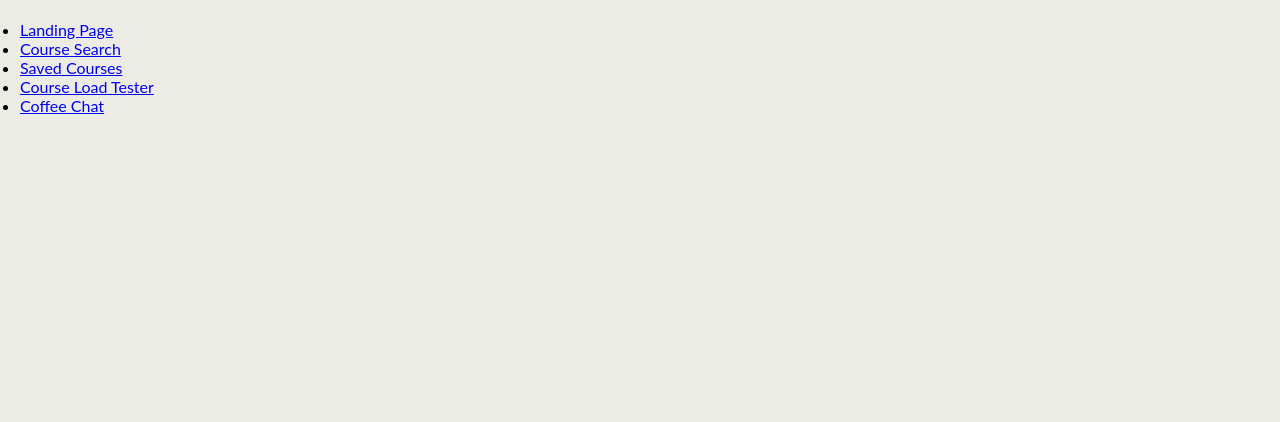
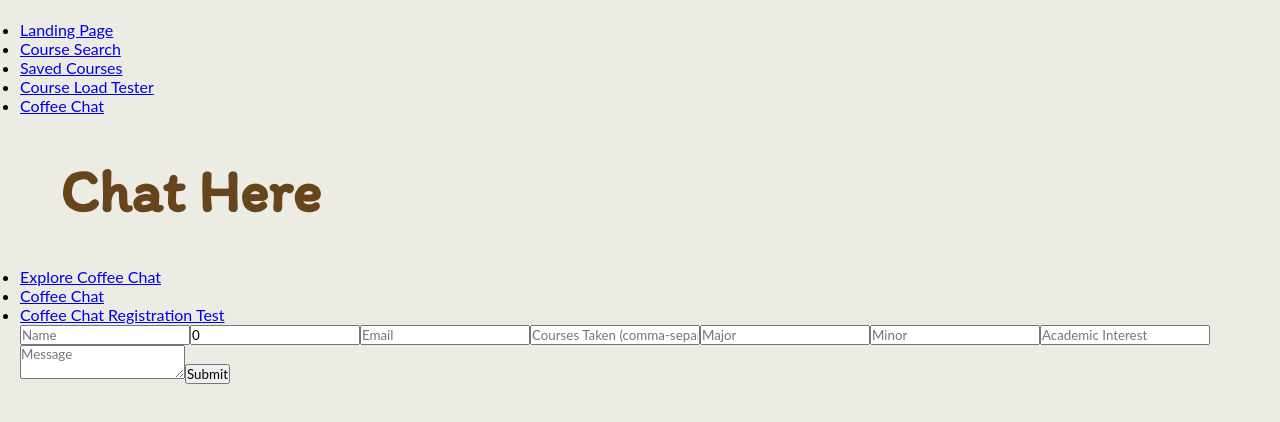
Before and after one commit to dali-lab/wisp25, a React (Vite) app: page /coffeechat/registercoffeechattest in a window 1280 px wide. Shown: the top 422 px of the page. Built offline with nearby package versions, Linux system fonts and the light colour scheme.

Commit message:
created a placeholder form to add posting functionality to app

```diff
--- a/src/screens/App.tsx
+++ b/src/screens/App.tsx
@@ -1,12 +1,13 @@
-import React from 'react';
-import { BrowserRouter as Router, Routes, Route, Link } from 'react-router-dom';
-import LandingPage from '../screens/LandingPage/LandingPage';
-import CourseSearch from '../screens/CourseSearch';
-import SavedCourses from '../screens/SavedCourses';
-import CourseLoadTester from '../screens/CourseLoadTester';
-import CoffeeChat from '../screens/CoffeeChat/CoffeeChat';
-import ExploreCoffeeChat from '../screens/CoffeeChat/ExploreCoffeeChat';
-import RegisterCoffeeChat from '../screens/CoffeeChat/RegisterCoffeeChat';
+import React from "react";
+import { BrowserRouter as Router, Routes, Route, Link } from "react-router-dom";
+import LandingPage from "../screens/LandingPage/LandingPage";
+import CourseSearch from "../screens/CourseSearch";
+import SavedCourses from "../screens/SavedCourses";
+import CourseLoadTester from "../screens/CourseLoadTester";
+import CoffeeChat from "../screens/CoffeeChat/CoffeeChat";
+import ExploreCoffeeChat from "../screens/CoffeeChat/ExploreCoffeeChat";
+import RegisterCoffeeChat from "../screens/CoffeeChat/RegisterCoffeeChat";
+import RegisterPlaceholder from "../screens/CoffeeChat/RegisterPlaceholder";
 
 const App: React.FC = () => {
   return (
@@ -37,8 +38,9 @@ const App: React.FC = () => {
           <Route path="/savedCourses" element={<SavedCourses />} />
           <Route path="/courseloadtester" element={<CourseLoadTester />} />
           <Route path="coffeechat" element={<CoffeeChat />}>
-            <Route path="registercoffeechat" element={<RegisterCoffeeChat />} />
-            <Route path="explorecoffeechat" element={<ExploreCoffeeChat />} />
+          <Route path="registercoffeechat" element={<RegisterCoffeeChat />} />
+          <Route path="explorecoffeechat" element={<ExploreCoffeeChat />} />
+          <Route path="registercoffeechattest" element={< RegisterPlaceholder/>} />
           </Route>
         </Routes>
       </div>
--- a/src/screens/CoffeeChat/CoffeeChat.tsx
+++ b/src/screens/CoffeeChat/CoffeeChat.tsx
@@ -12,6 +12,9 @@ const CoffeeChat: React.FC = () => {
         <li>
           <Link to="/coffeechat/RegisterCoffeeChat">Coffee Chat</Link>
         </li>
+        <li>
+          <Link to="/coffeechat/RegisterCoffeeChatTest">Coffee Chat Registration Test</Link>
+        </li>
       </ul>
       <Outlet />
     </div>
--- /dev/null
+++ b/src/screens/CoffeeChat/RegisterPlaceholder.tsx
@@ -0,0 +1,125 @@
+// src/ConnectionForm.jsx
+import React, { useState } from "react";
+
+export default function RegisterPlaceholder() {
+  const [formData, setFormData] = useState({
+    id: 0,
+    name: "",
+    gradYear: 0,
+    email: "",
+    courses_taken: "",
+    major: "",
+    minor: "",
+    academicInterest: "",
+    message: "",
+    connections: 0,
+  });
+
+  const handleChange = (
+    e: React.ChangeEvent<HTMLInputElement | HTMLTextAreaElement>
+  ) => {
+    const { name, value } = e.target;
+    setFormData((prev) => ({ ...prev, [name]: value }));
+  };
+
+  const handleSubmit = async (e: React.FormEvent<HTMLFormElement>) => {
+    e.preventDefault();
+
+    const data = {
+      ...formData,
+      gradYear: formData.gradYear,
+      connections: formData.connections,
+      courses_taken: formData.courses_taken.split(",").map((c) => c.trim()),
+    };
+
+    try {
+      const res = await fetch('http://localhost:5000/newConnection', {
+        method: "POST",
+        headers: { "Content-Type": "application/json" },
+        body: JSON.stringify(data),
+      });
+
+      if (res.ok) {
+        alert("Connection added!");
+        setFormData({
+          id: 0,
+          name: "",
+          gradYear: 0,
+          email: "",
+          courses_taken: "",
+          major: "",
+          minor: "",
+          academicInterest: "",
+          message: "",
+          connections: 0,
+        });
+      } else {
+        const errorData = await res.json();
+        alert(`Error: ${errorData.error}`);
+      }
+    } catch (error) {
+      alert("Failed to connect to server.");
+      console.error(error);
+    }
+  };
+
+  return (
+    <form onSubmit={handleSubmit}>
+      <input
+        name="name"
+        value={formData.name}
+        onChange={handleChange}
+        placeholder="Name"
+        required
+      />
+      <input
+        name="gradYear"
+        value={formData.gradYear}
+        onChange={handleChange}
+        placeholder="Graduation Year"
+        type="number"
+        required
+      />
+      <input
+        name="email"
+        value={formData.email}
+        onChange={handleChange}
+        placeholder="Email"
+        type="email"
+        required
+      />
+      <input
+        name="courses_taken"
+        value={formData.courses_taken}
+        onChange={handleChange}
+        placeholder="Courses Taken (comma-separated)"
+        required
+      />
+      <input
+        name="major"
+        value={formData.major}
+        onChange={handleChange}
+        placeholder="Major"
+      />
+      <input
+        name="minor"
+        value={formData.minor}
+        onChange={handleChange}
+        placeholder="Minor"
+      />
+      <input
+        name="academicInterest"
+        value={formData.academicInterest}
+        onChange={handleChange}
+        placeholder="Academic Interest"
+      />
+      <textarea
+        name="message"
+        value={formData.message}
+        onChange={handleChange}
+        placeholder="Message"
+      />
+      <button type="submit">Submit</button>
+    </form>
+  );
+}
```
Also changed, not shown: 1 other file (tests, documents, lock files or other folders).
